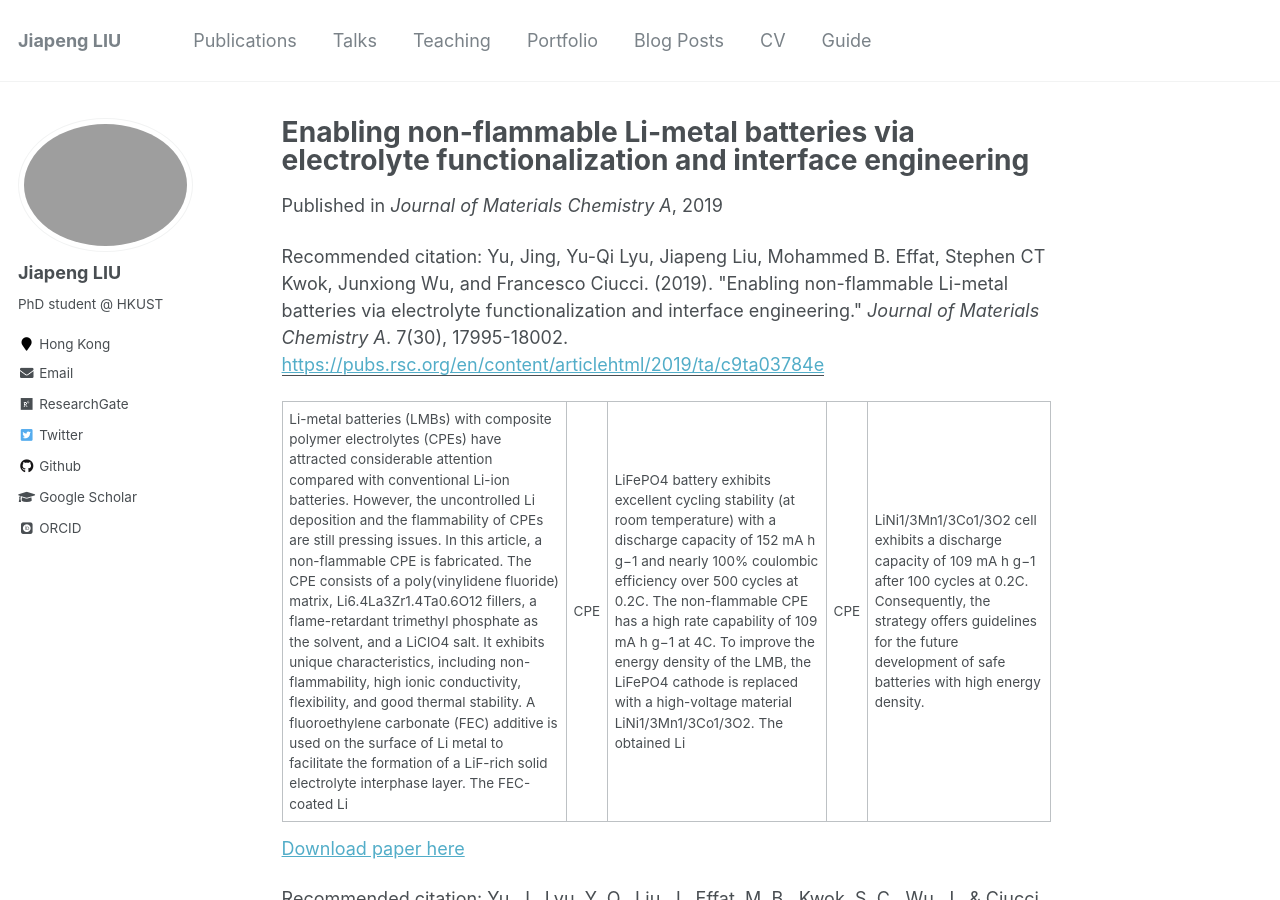
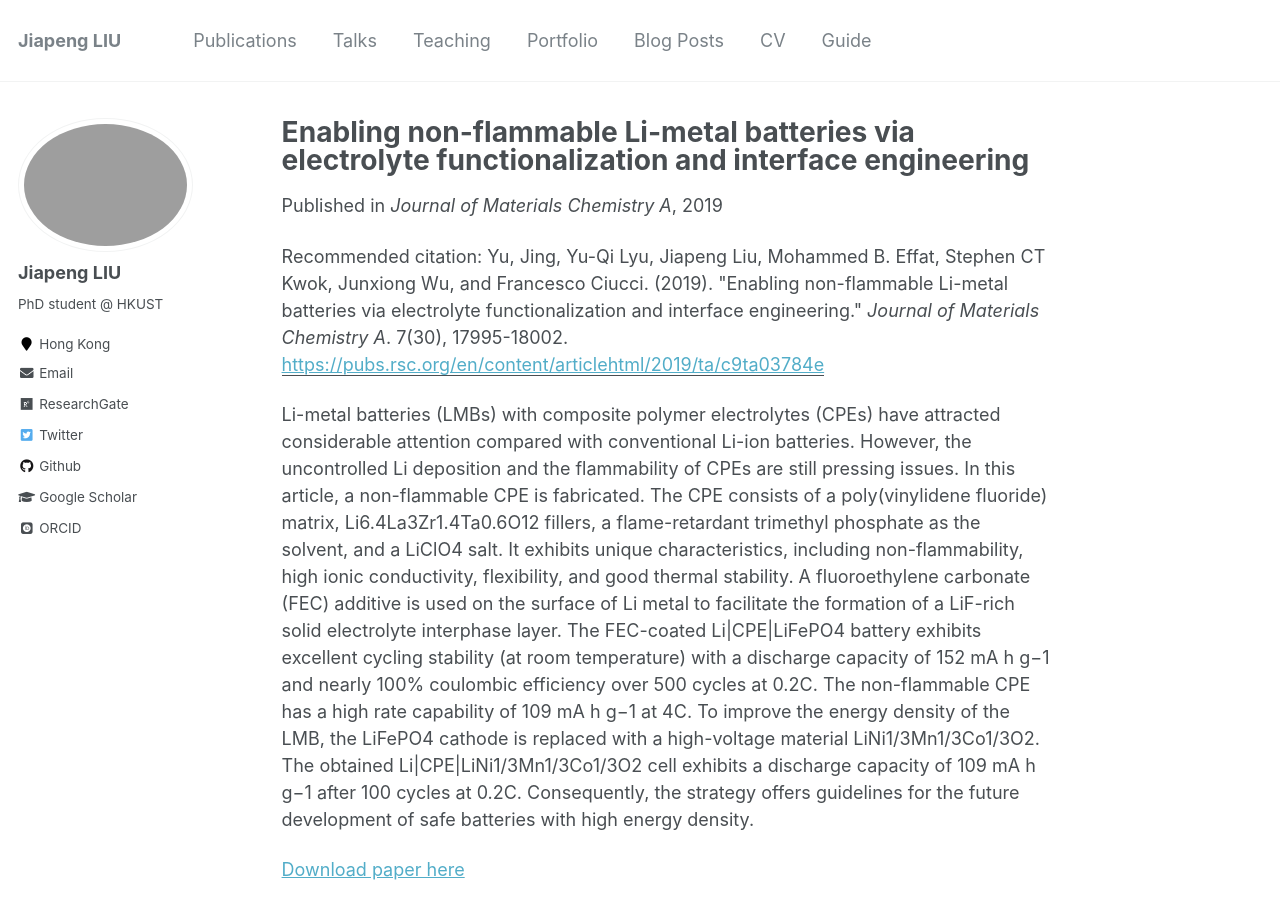
Before and after one commit to jiapeng-liu/jiapeng-liu.github.io, a Jekyll site: the page built from _publications/2019-Electrolyte-JMCA.md, in a window 1280 px wide and 900 px high. Built offline with Jekyll 4.4.1, drawn with Linux system fonts in a browser that asks for light colours; some web fonts are replaced.

```diff
--- a/_publications/2019-Electrolyte-JMCA.md
+++ b/_publications/2019-Electrolyte-JMCA.md
@@ -8,7 +8,7 @@ venue: 'Journal of Materials Chemistry A'
 paperurl: 'https://pubs.rsc.org/en/content/articlehtml/2019/ta/c9ta03784e'
 citation: 'Yu, Jing, Yu-Qi Lyu, Jiapeng Liu, Mohammed B. Effat, Stephen CT Kwok, Junxiong Wu, and Francesco Ciucci. (2019). &quot;Enabling non-flammable Li-metal batteries via electrolyte functionalization and interface engineering.&quot; <i>Journal of Materials Chemistry A</i>. 7(30), 17995-18002.'
 ---
-Li-metal batteries (LMBs) with composite polymer electrolytes (CPEs) have attracted considerable attention compared with conventional Li-ion batteries. However, the uncontrolled Li deposition and the flammability of CPEs are still pressing issues. In this article, a non-flammable CPE is fabricated. The CPE consists of a poly(vinylidene fluoride) matrix, Li6.4La3Zr1.4Ta0.6O12 fillers, a flame-retardant trimethyl phosphate as the solvent, and a LiClO4 salt. It exhibits unique characteristics, including non-flammability, high ionic conductivity, flexibility, and good thermal stability. A fluoroethylene carbonate (FEC) additive is used on the surface of Li metal to facilitate the formation of a LiF-rich solid electrolyte interphase layer. The FEC-coated Li|CPE|LiFePO4 battery exhibits excellent cycling stability (at room temperature) with a discharge capacity of 152 mA h g−1 and nearly 100% coulombic efficiency over 500 cycles at 0.2C. The non-flammable CPE has a high rate capability of 109 mA h g−1 at 4C. To improve the energy density of the LMB, the LiFePO4 cathode is replaced with a high-voltage material LiNi1/3Mn1/3Co1/3O2. The obtained Li|CPE|LiNi1/3Mn1/3Co1/3O2 cell exhibits a discharge capacity of 109 mA h g−1 after 100 cycles at 0.2C. Consequently, the strategy offers guidelines for the future development of safe batteries with high energy density.
+Li-metal batteries (LMBs) with composite polymer electrolytes (CPEs) have attracted considerable attention compared with conventional Li-ion batteries. However, the uncontrolled Li deposition and the flammability of CPEs are still pressing issues. In this article, a non-flammable CPE is fabricated. The CPE consists of a poly(vinylidene fluoride) matrix, Li6.4La3Zr1.4Ta0.6O12 fillers, a flame-retardant trimethyl phosphate as the solvent, and a LiClO4 salt. It exhibits unique characteristics, including non-flammability, high ionic conductivity, flexibility, and good thermal stability. A fluoroethylene carbonate (FEC) additive is used on the surface of Li metal to facilitate the formation of a LiF-rich solid electrolyte interphase layer. The FEC-coated Li\|CPE\|LiFePO4 battery exhibits excellent cycling stability (at room temperature) with a discharge capacity of 152 mA h g−1 and nearly 100% coulombic efficiency over 500 cycles at 0.2C. The non-flammable CPE has a high rate capability of 109 mA h g−1 at 4C. To improve the energy density of the LMB, the LiFePO4 cathode is replaced with a high-voltage material LiNi1/3Mn1/3Co1/3O2. The obtained Li\|CPE\|LiNi1/3Mn1/3Co1/3O2 cell exhibits a discharge capacity of 109 mA h g−1 after 100 cycles at 0.2C. Consequently, the strategy offers guidelines for the future development of safe batteries with high energy density.
 
 [Download paper here](http://jiapeng-liu.github.io/files/J-Yu_2019_Electrolyte_JMCA.pdf)
 
```
